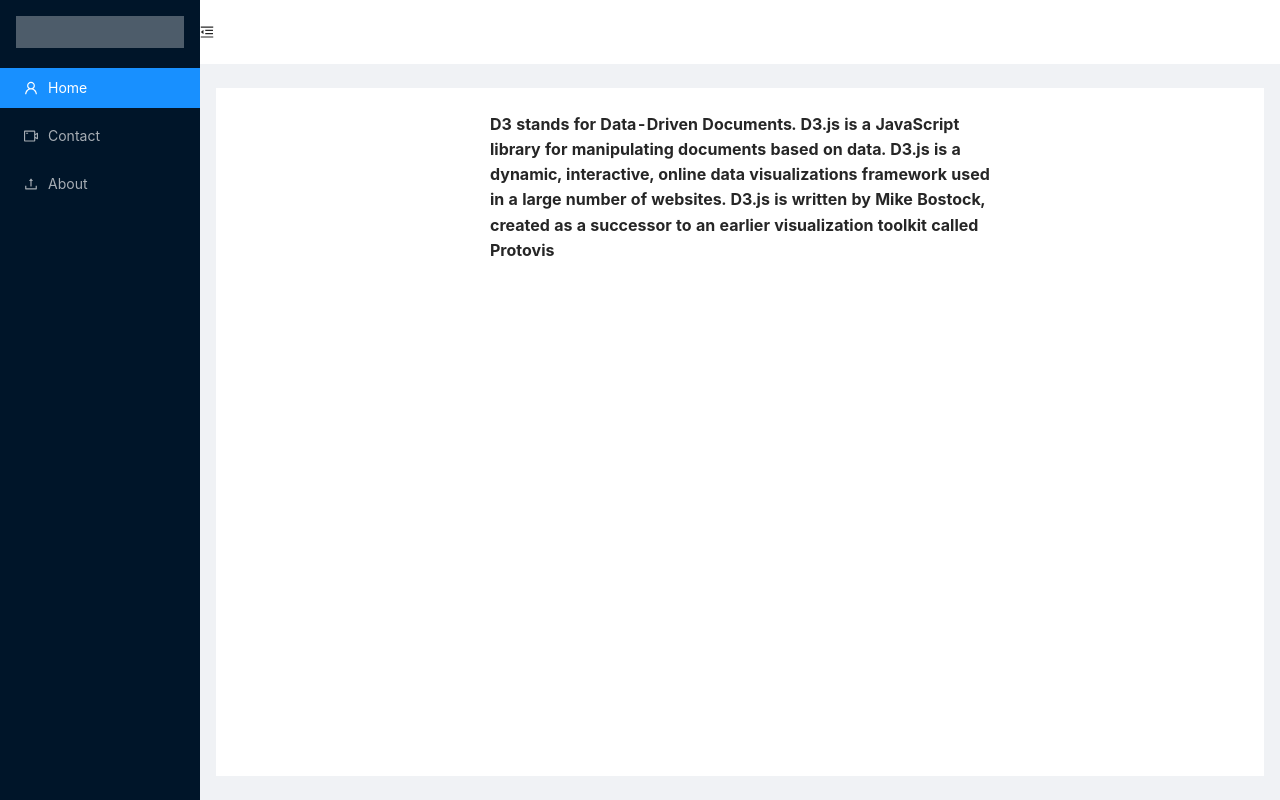
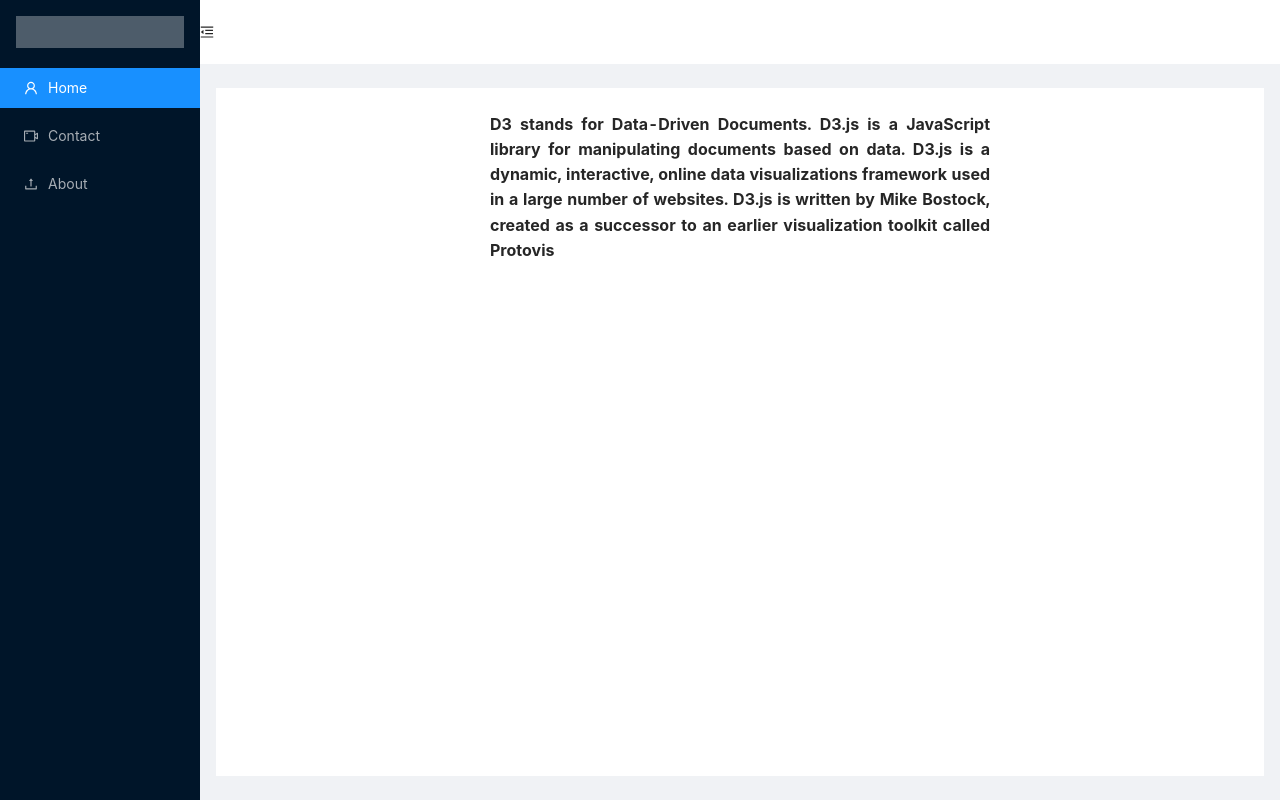
Before and after one commit to sumitkumar14/React-d3-project, a React (Create React App) app: page /about in a window 1280 px wide. Built offline with nearby package versions, Linux system fonts and the light colour scheme.

Commit message:
minor change

```diff
--- a/src/Pages/About.js
+++ b/src/Pages/About.js
@@ -4,7 +4,7 @@
 class About extends Component {
   render() {
     return (
-        <div  style={{fontWeight:'bold', display:'flex',extAlign:'justify', margin:'auto', width:'50%', fontSize:'1rem'}}>
+        <div  style={{fontWeight:'bold', display:'flex',textAlign:'justify', margin:'auto', width:'50%', fontSize:'1rem'}}>
           <article>D3 stands for Data-Driven Documents. D3.js is a JavaScript library for manipulating documents based on data. D3.js is a dynamic, interactive, online data visualizations framework used in a large number of websites. D3.js is written by Mike Bostock, created as a successor to an earlier visualization toolkit called Protovis</article>
         </div>
     );
```
